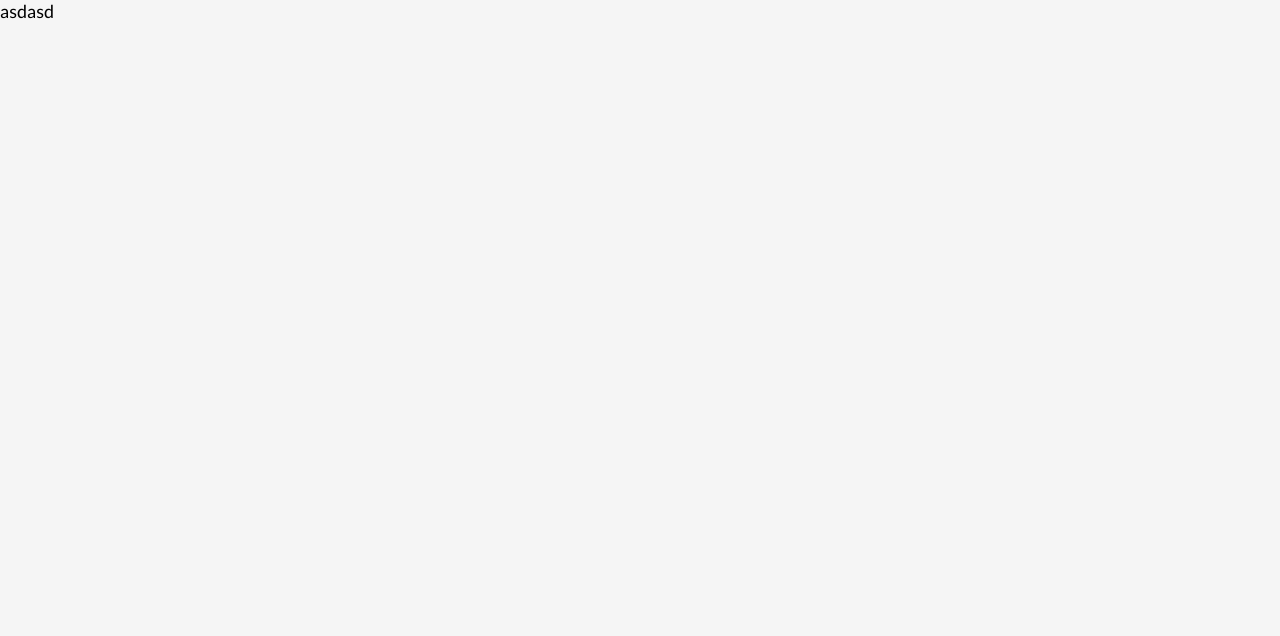
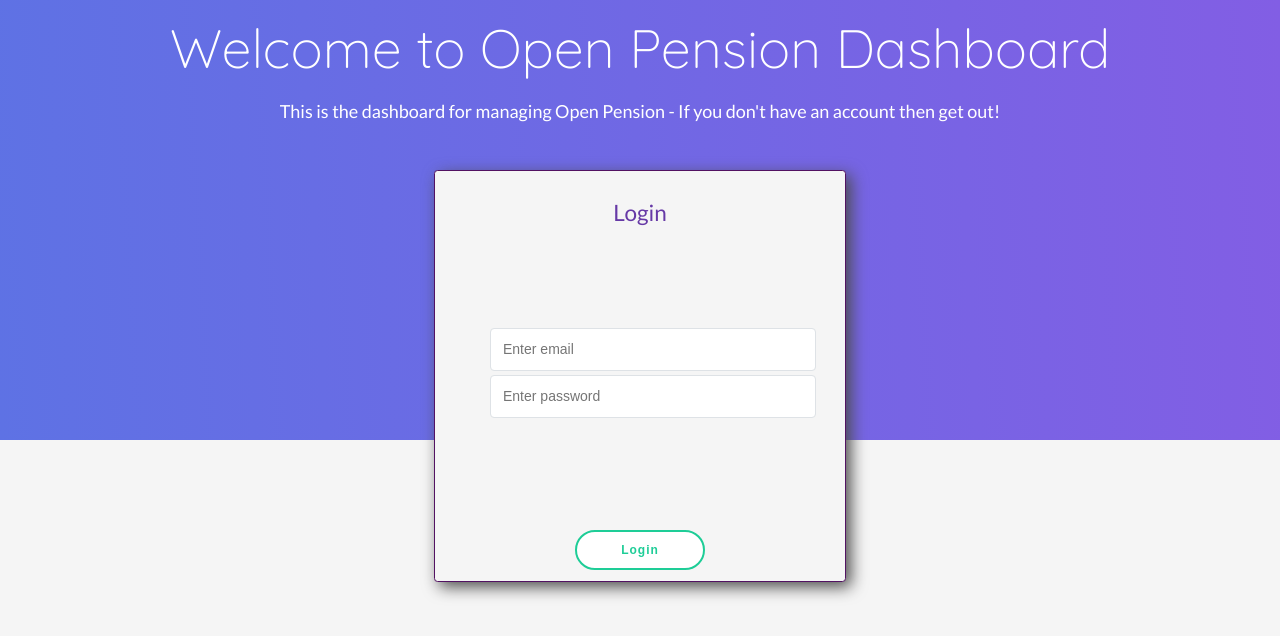
Before and after one commit to RoySegall/open-pension-dashboard, a React (Create React App) app: page / in a window 1280 px wide. Shown: the top 636 px of the page. Built offline with nearby package versions, Linux system fonts and the light colour scheme.

Commit message:
Adding the text

```diff
--- a/src/componenets/Login.js
+++ b/src/componenets/Login.js
@@ -1,6 +1,24 @@
+import './Login.scss';
+
 export default () => {
 
-  return <div>
-    asdasd
+  return <div className="login-wrapper">
+    <section className="umbre-background">
+      <h1 className="h1">Welcome to Open Pension Dashboard</h1>
+      <p className="p">
+        This is the dashboard for managing Open Pension - If you don't have an account then get out!
+      </p>
+    </section>
+
+    <section className="login">
+      <small className="title">Login</small>
+
+      <div className="inputs">
+        <input type="text" id="username" className="email" placeholder="Enter email" />
+        <input type="password" id="username" className="password"  placeholder="Enter password" />
+      </div>
+
+      <button className="button button-ok">Login</button>
+    </section>
   </div>
 };
--- /dev/null
+++ b/src/componenets/Login.scss
@@ -0,0 +1,47 @@
+.login-wrapper {
+
+  h1, p {
+    color: white;
+    text-align: center;
+    padding-top: .25em;
+  }
+
+  p {
+    padding-top: 1em;
+  }
+
+  .login {
+    padding: 5px;
+    width: 50vh;
+    min-height: 50vh;
+    border: solid 1px var(--dark-purple);
+    margin: auto;
+    margin-top: -15em;
+    background: var(--background);
+    border-radius: 0.2em;
+    filter: drop-shadow(5px 5px 8px #4c4b4b);
+    display: flex;
+    flex-direction: column;
+    align-items: center;
+    justify-content: space-between;
+
+    .title {
+      padding-top: 1em;
+      text-align: center;
+      font-size: 1.25em;
+      font-weight: 400;
+      display: block;
+      color: var(--light-purple)
+    }
+
+    .inputs {
+      width: 75%;
+
+      input {
+        margin-bottom: .25em;
+        width: 100%;
+      }
+    }
+  }
+
+}
--- a/src/index.scss
+++ b/src/index.scss
@@ -1,5 +1,7 @@
 @import "./scss/variables";
 @import "./scss/elements";
+@import "./scss/messages";
+@import "./scss/forms";
 
 body {
   font-size: 18px;
@@ -13,3 +15,8 @@ body {
   margin-inline-start: 0;
   margin-inline-end: 0;
 }
+
+.umbre-background {
+  background: linear-gradient(87deg, #5e72e4 0, #825ee4 100%) !important;
+  height: 55vh;
+}
--- a/src/scss/_buttons.scss
+++ b/src/scss/_forms.scss
@@ -88,3 +88,18 @@
     transform: rotate(360deg);
   }
 }
+
+input {
+  font-size: .875rem;
+  font-weight: 400;
+  line-height: 1.5;
+  display: block;
+  padding: .625rem .75rem;
+  transition: all .15s cubic-bezier(.68,-.55,.265,1.55);
+  color: #8898aa;
+  border: 1px solid #dee2e6;
+  border-radius: .25rem;
+  background-color: #fff;
+  background-clip: padding-box;
+  //box-shadow: 0 3px 2px rgb(233 236 239 / 5%);
+}
```
